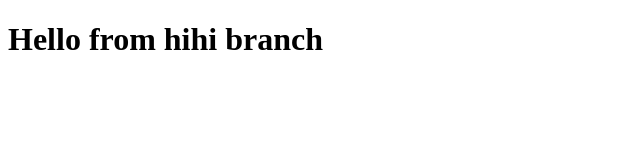
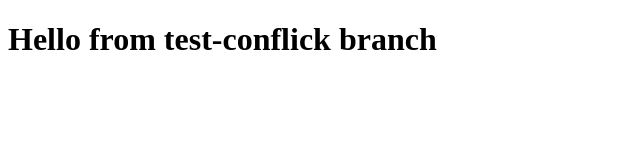
Before and after one commit to Hieuhocit03/Demo_git, a plain HTML site: page index.html in a window 1280 px wide. Shown: the whole page, without its empty margins (0-640 px from the left). Drawn offline with Linux system fonts and the light colour scheme.

Commit message:
update 2 file index.html

```diff
--- a/index.html
+++ b/index.html
@@ -5,6 +5,6 @@
     <meta name="viewport" content="width=device-width, initial-scale=1.0">
 </head>
 <body>
-    <h1>Hello from hihi branch</h1>
+    <h1>Hello from test-conflick branch</h1>
 </body>
 </html>
```
